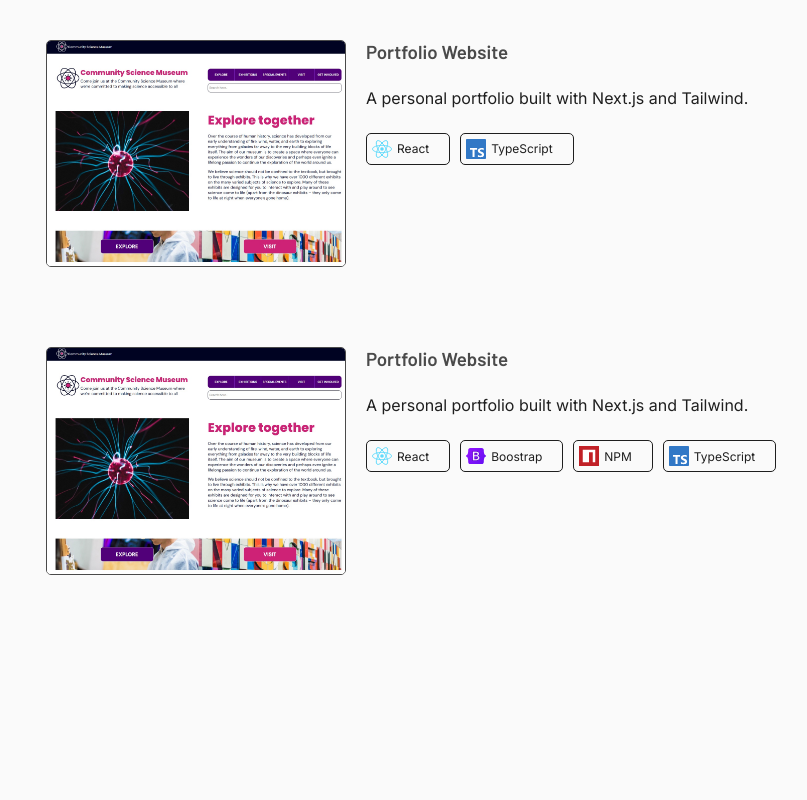
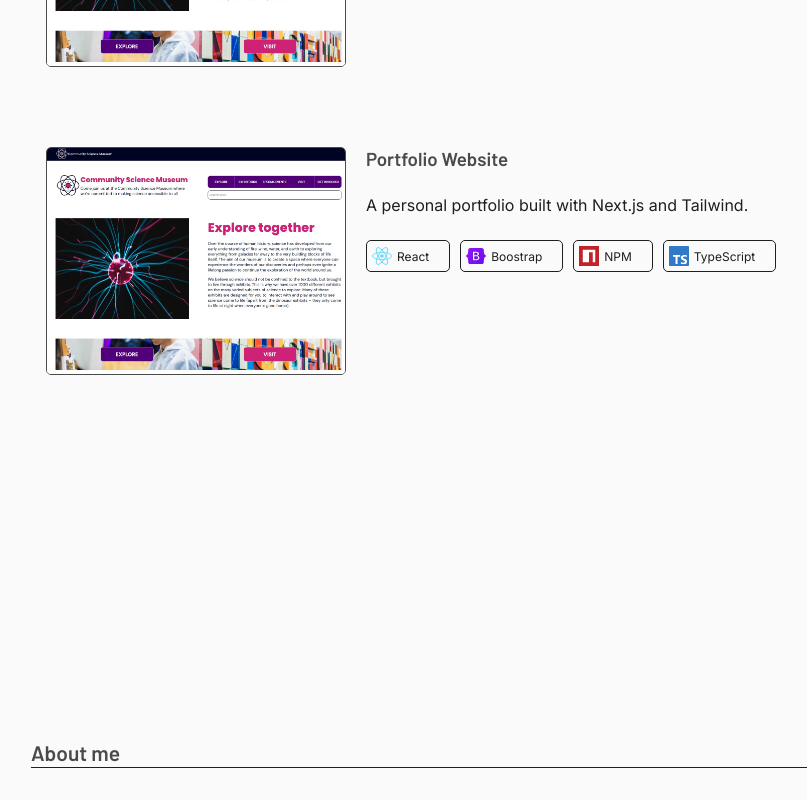
Before and after one commit to joakimlees/portfolio, a React (Vite) app: page / in a window 1280 px wide. Shown: the part 2675-3475 px from the top of the page, without its empty margins (17-824 px from the left). Built offline with nearby package versions, Linux system fonts and the light colour scheme.

Commit message:
made scroll animation and added to all section. fade in on scroll

```diff
--- /dev/null
+++ b/src/components/FadeOnScroll.tsx
@@ -0,0 +1,29 @@
+import { useEffect, useRef, useState } from "react";
+import { FadeOnScrollWrapper } from "./styles/index";
+
+export function FadeInOnScroll({ children }: { children: React.ReactNode }) {
+  const ref = useRef<HTMLDivElement | null>(null);
+  const [visible, setVisible] = useState(false);
+
+  useEffect(() => {
+    const observer = new IntersectionObserver(
+      (entries) => {
+        entries.forEach((entry) => {
+          if (entry.isIntersecting) setVisible(true);
+        });
+      },
+      { threshold: 0.2 }
+    );
+
+    if (ref.current) observer.observe(ref.current);
+    return () => {
+      if (ref.current) observer.unobserve(ref.current);
+    };
+  }, []);
+
+  return (
+    <FadeOnScrollWrapper ref={ref} $visible={visible}>
+      {children}
+    </FadeOnScrollWrapper>
+  );
+}
--- a/src/components/index.ts
+++ b/src/components/index.ts
@@ -7,4 +7,5 @@ export * from "./HamburgerButton";
 export * from "./LinkButton";
 export * from "./ProjectCard";
 export * from "./TechPill";
+export * from "./FadeOnScroll";
 export { default as Logo } from "./Logo";
--- a/src/components/sections/About.tsx
+++ b/src/components/sections/About.tsx
@@ -1,11 +1,14 @@
 import * as Styled from "../styles/index";
+import { FadeInOnScroll } from "../FadeOnScroll";
 
 export function About() {
   return (
-    <Styled.StandardSection>
-      <Styled.About>
-        <h2>About me</h2>
-      </Styled.About>
-    </Styled.StandardSection>
+    <FadeInOnScroll>
+      <Styled.StandardSection>
+        <Styled.About>
+          <h2>About me</h2>
+        </Styled.About>
+      </Styled.StandardSection>
+    </FadeInOnScroll>
   );
 }
--- a/src/components/sections/Contact.tsx
+++ b/src/components/sections/Contact.tsx
@@ -1,11 +1,14 @@
 import * as Styled from "../styles/index";
+import { FadeInOnScroll } from "../FadeOnScroll";
 
 export function Contact() {
   return (
-    <Styled.StandardSection>
-      <Styled.Contact>
-        <h2>Contact</h2>
-      </Styled.Contact>
-    </Styled.StandardSection>
+    <FadeInOnScroll>
+      <Styled.StandardSection>
+        <Styled.Contact>
+          <h2>Contact</h2>
+        </Styled.Contact>
+      </Styled.StandardSection>
+    </FadeInOnScroll>
   );
 }
--- a/src/components/sections/Footer.tsx
+++ b/src/components/sections/Footer.tsx
@@ -1,20 +1,23 @@
 import * as Styled from "../styles/index";
+import { FadeInOnScroll } from "../FadeOnScroll";
 
 export function Footer() {
   return (
+    <FadeInOnScroll>
       <Styled.Footer>
         <div>Footer</div>
         <p>
-        Icons by Font Awesome (CC BY 4.0) Icons by Font Awesome (CC BY 4.0) Font
-        Awesome Free v7.0.0 by @fontawesome License:
+          Icons by Font Awesome (CC BY 4.0) Icons by Font Awesome (CC BY 4.0)
+          Font Awesome Free v7.0.0 by @fontawesome License:
           https://fontawesome.com/license/free Copyright 2025 Fonticons, Inc.
         </p>
         <p>
           Icons for GitHub and styled-components are used under the MIT License.
           <br />
-        All other technology logos are used under their official brand or public
-        resources.
+          All other technology logos are used under their official brand or
+          public resources.
         </p>
       </Styled.Footer>
+    </FadeInOnScroll>
   );
 }
--- a/src/components/sections/Projects.tsx
+++ b/src/components/sections/Projects.tsx
@@ -1,9 +1,11 @@
 import * as Styled from "../styles/index";
 import { ProjectCard } from "../index";
 import { projects } from "../../data/projects";
+import { FadeInOnScroll } from "../FadeOnScroll";
 
 export function Projects() {
   return (
+    <FadeInOnScroll>
       <Styled.StandardSection>
         <Styled.Projects>
           <h2>Projects</h2>
@@ -14,5 +16,6 @@ export function Projects() {
           </div>
         </Styled.Projects>
       </Styled.StandardSection>
+    </FadeInOnScroll>
   );
 }
--- a/src/components/sections/Technologies.tsx
+++ b/src/components/sections/Technologies.tsx
@@ -1,4 +1,5 @@
 import * as Styled from "../styles/index";
+import { FadeInOnScroll } from "../FadeOnScroll";
 import {
   IconReact,
   IconTypeScript,
@@ -12,6 +13,7 @@ import {
 
 export function Technologies() {
   return (
+    <FadeInOnScroll>
       <Styled.StandardSection>
         <Styled.Technologies>
           <h2>Technologies</h2>
@@ -51,5 +53,6 @@ export function Technologies() {
           </div>
         </Styled.Technologies>
       </Styled.StandardSection>
+    </FadeInOnScroll>
   );
 }
--- a/src/components/styles/animations.ts
+++ b/src/components/styles/animations.ts
@@ -1,4 +1,4 @@
-import { keyframes } from "styled-components";
+import styled, { css, keyframes } from "styled-components";
 
 export const fadeIn = keyframes`
   from {
@@ -10,3 +10,16 @@ export const fadeIn = keyframes`
     transform: translateY(0);
   }
 `;
+
+export const FadeOnScrollWrapper = styled.div<{ $visible: boolean }>`
+  opacity: 0;
+  transform: translateY(55px);
+  transition: opacity 1s ease, transform 1s ease;
+
+  ${({ $visible }) =>
+    $visible &&
+    css`
+      opacity: 1;
+      transform: translateY(0);
+    `}
+`;
--- a/src/components/styles/index.ts
+++ b/src/components/styles/index.ts
@@ -15,3 +15,4 @@ export * from "./sections/Contact.Styles";
 export * from "./ProjectCard.Styles";
 export * from "./TechPill.Styles";
 export * from "./sections/StandardSection.Styles";
+export * from "./animations";
--- a/src/components/styles/sections/StandardSection.Styles.ts
+++ b/src/components/styles/sections/StandardSection.Styles.ts
@@ -1,7 +1,7 @@
 import styled from "styled-components";
 
 export const StandardSection = styled.section`
-  margin: 0px 0px 550px;
+  margin: 0px 0px 350px;
 
   h2 {
     font-family: ${({ theme }) => theme.font.family.heading};
```
Lines whose indentation alone changed are shown as unchanged.
